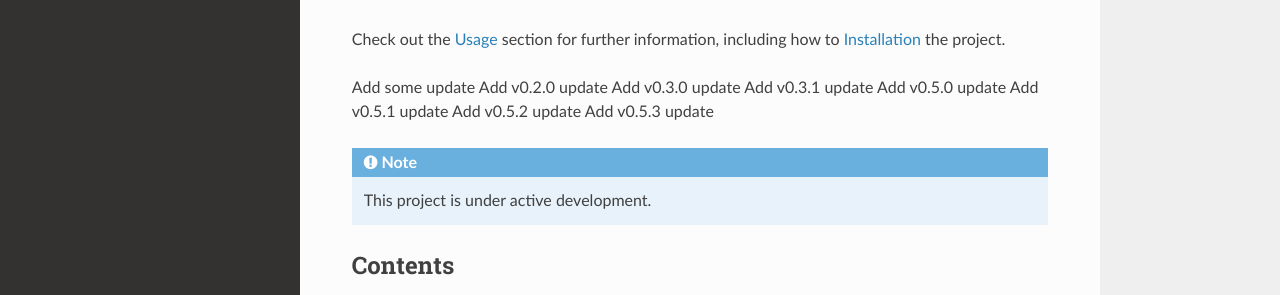
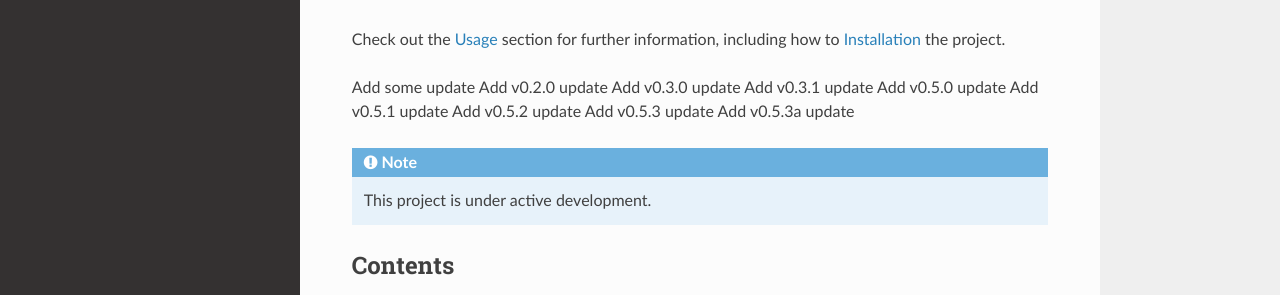
Before and after one commit to Hiroya-W/read-the-docs-tutorial, a Sphinx documentation site: the page built from docs/source/index.rst, in a window 1280 px wide. Shown: the part 228-523 px from the top of the page. Built offline with Sphinx 7.4.7 and the Read the Docs theme 2.0.0, drawn with Linux system fonts in a browser that asks for light colours.

Commit message:
Update 0.5.3a

```diff
--- a/docs/source/index.rst
+++ b/docs/source/index.rst
@@ -17,6 +17,7 @@ Add v0.5.0 update
 Add v0.5.1 update
 Add v0.5.2 update
 Add v0.5.3 update
+Add v0.5.3a update
 
 .. note::
 
```
